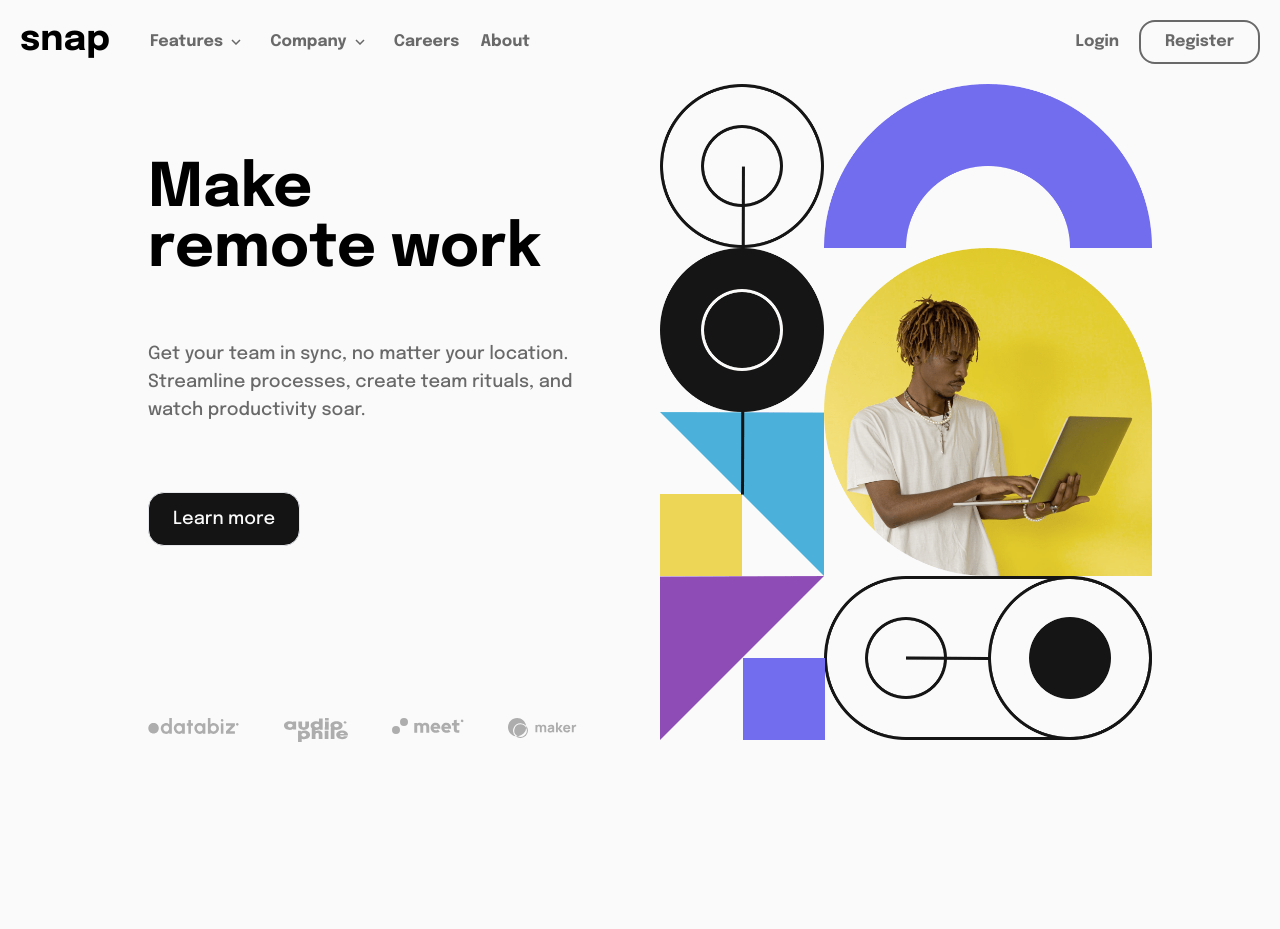
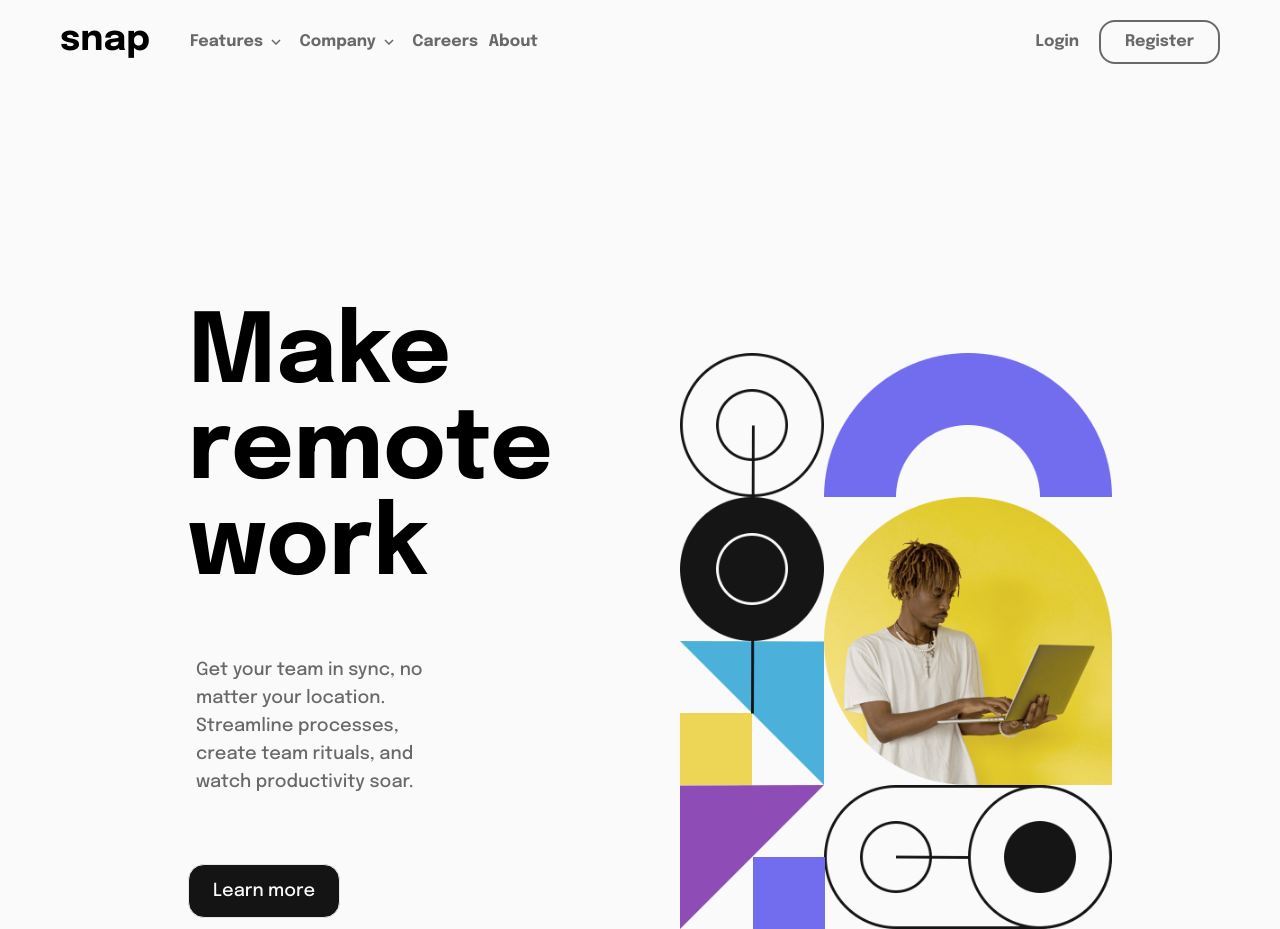
Before and after one commit to Jessepelumi/snap, a website: page public/index.html in a window 1280 px wide. Shown: the top 929 px of the page. Before the commit the page ends 800 px from the top, so only its background shows below. Drawn offline with Linux system fonts and the light colour scheme.

Commit message:
modified grid elements

```diff
--- a/public/index.html
+++ b/public/index.html
@@ -8,7 +8,7 @@
     <link rel="stylesheet" href="./styles.css">
     <title>snap</title>
 </head>
-<body class="bg-neutral-almost_white">
+<body class="bg-neutral-almost_white lg:px-10">
     <header class="flex justify-between p-5">
         <div class="font-main font-bold text-4xl md:w-fit">
             <span>snap</span>
@@ -54,17 +54,17 @@
         </div>
     </header>
 
-    <main class="md:grid md:grid-cols-2 md:px-32">
-        <article class="md:order-last pl-5">
+    <main class="md:grid md:grid-cols-2 md:gap-20 md:justify-around md:px-32 md:my-10 md: md:items-center">
+        <article class="md:order-last">
             <img src="images/image-hero-mobile.png" alt="snap" class="md:hidden">
-            <img src="images/image-hero-desktop.png" alt="snap" class="hidden md:block">
+            <img src="images/image-hero-desktop.png" alt="snap" class="hidden md:block lg:object-scale-down lg:object-center">
         </article>
 
-        <article class="text-center md:text-start md:px-5 md:w-11/12 md:pt-5">
-            <h1 class="pt-12 pb-5 font-main font-bold text-4xl md:text-6xl md:pt-14 md:w-11/12">
+        <article class="text-center md:text-start md:px-5 md:w-11/12 md:pt-32">
+            <h1 class="pt-12 pb-5 font-main font-bold text-4xl md:text-6xl md:pt-14 lg:text-8xl">
                 Make remote work
             </h1>
-            <p class="p-2 m-auto font-main text-neutral-medium_gray text-lg md:py-10 md:px-0">
+            <p class="p-2 m-auto font-main text-neutral-medium_gray text-lg md:py-10 md:w-3/4 md:m-0">
                 Get your team in sync, no matter your location. Streamline processes, create team rituals, and watch productivity soar.
             </p>
             <div class="p-5 md:pt-7 md:pb-32 md:px-0">
```
Also changed, not shown: public/styles.css.
